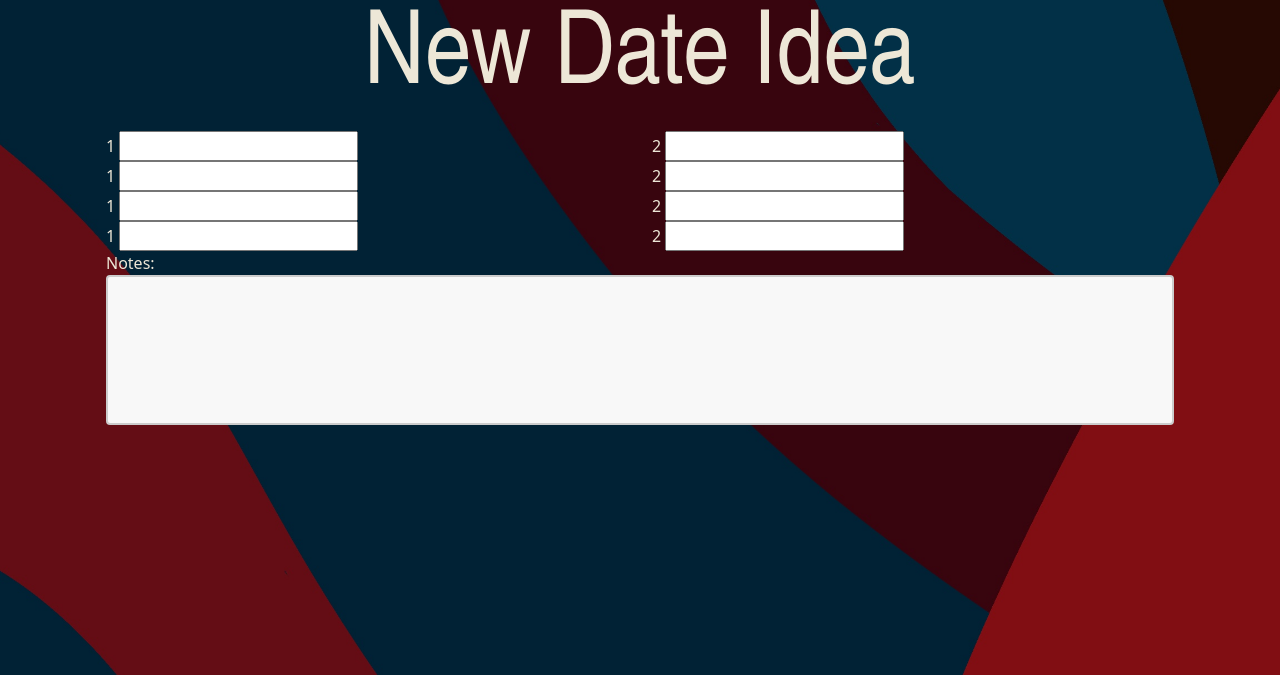
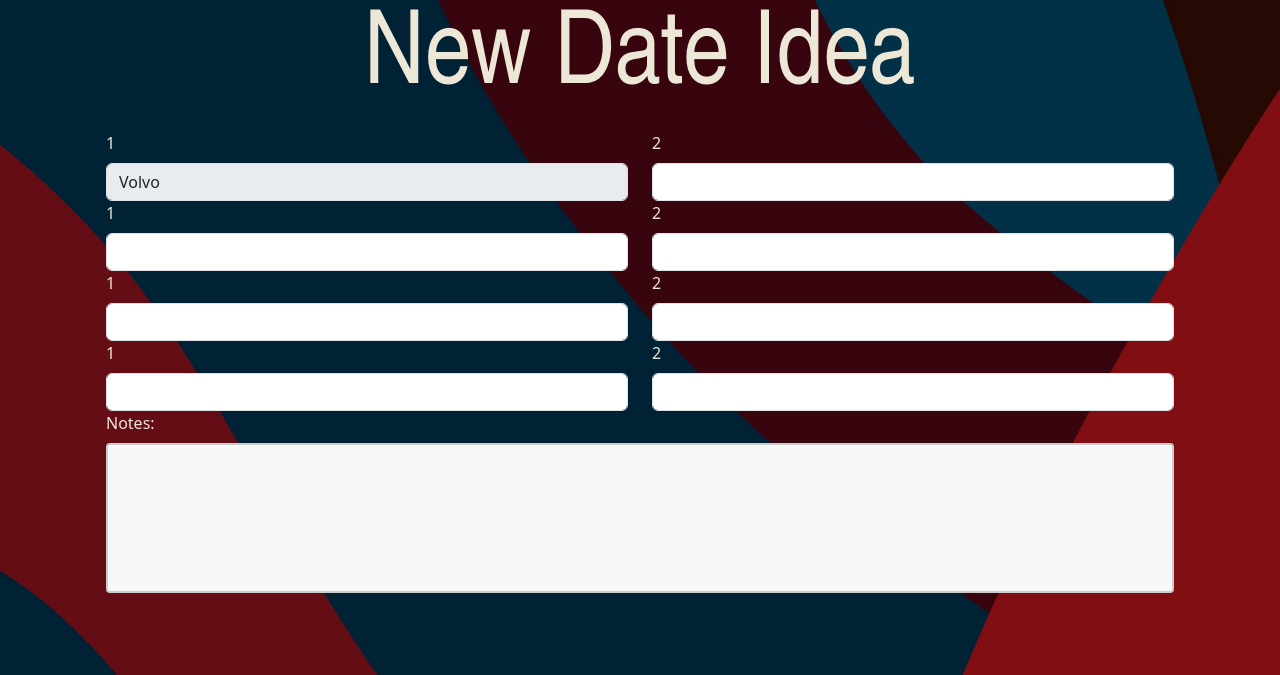
Before and after one commit to LukeThornton92/Milestone-Project-3-DATEVAULT, a Flask app: page /new_idea in a window 1280 px wide. Shown: the part 56-731 px from the top of the page. Run offline with Flask 3, Linux system fonts and the light colour scheme; some web fonts are replaced.

Commit message:
chore: boilerplate in new_idea

```diff
--- a/datevault/routes.py
+++ b/datevault/routes.py
@@ -129,6 +129,18 @@ def new_idea():
     '''
     Creates the new date idea page
     '''
+    '''
+    if request.method == "POST":
+        x=request.form.get("x")
+        x=request.form.get("x")
+        x=request.form.get("x")
+        x=request.form.get("x")
+        x=request.form.get("x")
+        x=request.form.get("x")
+        x=request.form.get("x")
+        x=request.form.get("x")
+        x=request.form.get("x")
+    '''
     return render_template("new_idea.html")
 
 @app.route("/pick_a_date")
--- a/datevault/templates/new_idea.html
+++ b/datevault/templates/new_idea.html
@@ -4,49 +4,112 @@
 <div class="container">
   <div class="row justify-content-center">
     <form class="col-12 col-md-6 mx-auto">
-      <label>1</label>
-      <input type="text" />
+      <label for="" class="form-label">1</label>
+      <select
+        name=""
+        id=""
+        class="form-control"
+        aria-describedby="#"
+        required
+        disabled
+      >
+        <option value="volvo">Volvo</option>
+        <option value="saab">Saab</option>
+        <option value="mercedes">Mercedes</option>
+        <option value="audi">Audi</option>
+      </select>
     </form>
     <form class="col-12 col-md-6">
-      <label>2</label>
-      <input type="text" />
+      <label for="" class="form-label">2</label>
+      <input
+        type="text"
+        class="form-control"
+        name=""
+        id=""
+        aria-describedby="#"
+        required
+      />
     </form>
   </div>
   <div class="row">
     <form class="col-12 col-md-6">
-      <label>1</label>
-      <input type="text" />
+      <label for="" class="form-label">1</label>
+      <input
+        type="text"
+        class="form-control"
+        name=""
+        id=""
+        aria-describedby="#"
+        required
+      />
     </form>
     <form class="col-12 col-md-6">
-      <label>2</label>
-      <input type="text" />
+      <label for="" class="form-label">2</label>
+      <input
+        type="text"
+        class="form-control"
+        name=""
+        id=""
+        aria-describedby="#"
+        required
+      />
     </form>
   </div>
   <div class="row">
     <form class="col-12 col-md-6">
-      <label>1</label>
-      <input type="text" />
+      <label for="" class="form-label">1</label>
+      <input
+        type="text"
+        class="form-control"
+        name=""
+        id=""
+        aria-describedby="#"
+        required
+      />
     </form>
     <form class="col-12 col-md-6">
-      <label>2</label>
-      <input type="text" />
+      <label for="" class="form-label">2</label>
+      <input
+        type="text"
+        class="form-control"
+        name=""
+        id=""
+        aria-describedby="#"
+        required
+      />
     </form>
   </div>
   <div class="row">
     <form class="col-12 col-md-6">
-      <label>1</label>
-      <input type="text" />
+      <label for="" class="form-label">1</label>
+      <input
+        type="text"
+        class="form-control"
+        name=""
+        id=""
+        aria-describedby="#"
+        required
+      />
     </form>
     <form class="col-12 col-md-6">
-      <label>2</label>
-      <input type="text" />
+      <label for="" class="form-label">2</label>
+      <input
+        type="text"
+        class="form-control"
+        name=""
+        id=""
+        aria-describedby="#"
+        required
+      />
     </form>
   </div>
   <div class="row">
-    <div class="col">Notes:</div>
-    <form>
-      <textarea></textarea>
-    </form>
+    <div class="col">
+      <label for="" class="form-label">Notes:</label>
+      <form>
+        <textarea></textarea>
+      </form>
+    </div>
   </div>
 </div>
 {% endblock %}
```
Also changed, not shown: 1 other file.
